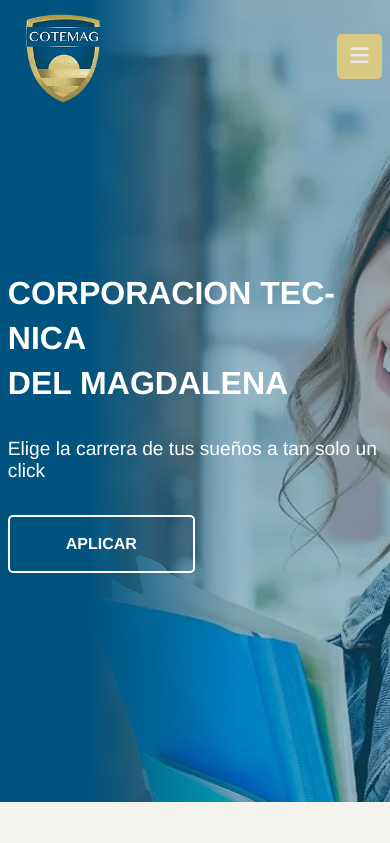
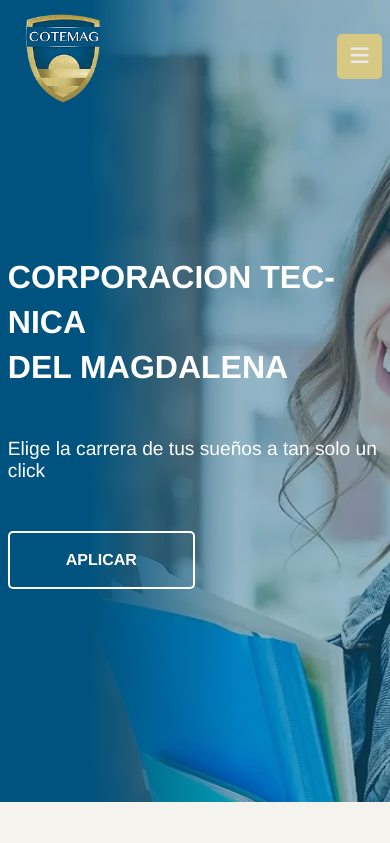
Before and after one commit to Stiven002/Cotemag, a PHP site: page / in a window 390 px wide. Shown: the top 843 px of the page. Run offline with PHP 8.4, Linux system fonts and the light colour scheme.

Commit message:
Modificacion del responsive v2

```diff
--- a/css/style.css
+++ b/css/style.css
@@ -972,6 +972,10 @@
         padding: 0%;
     }
 
+    .swiper__title{
+        gap: 3rem;
+    }
+
 
     .swiper__title{
         margin-left: 0%;
```
